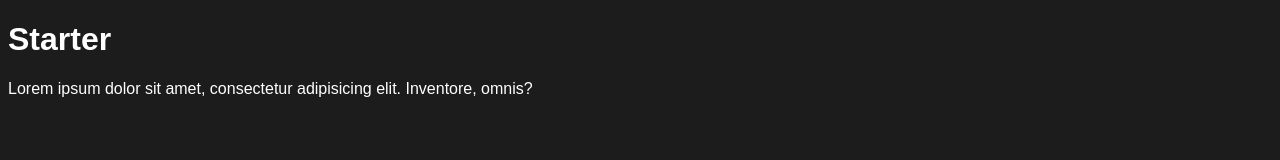
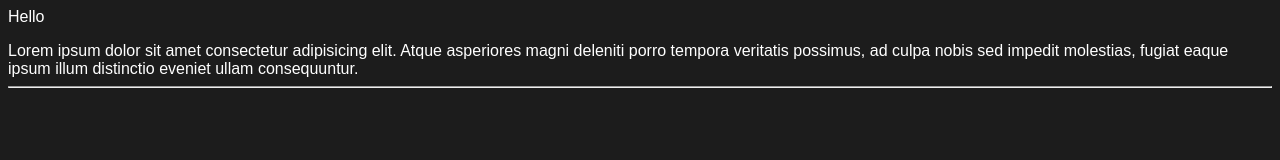
Before and after one commit to Nkaka23dev/sass, a website: page index.html in a window 1280 px wide. Drawn offline with Linux system fonts and the light colour scheme.

Commit message:
feat: global styles

```diff
--- a/app/js/script.js
+++ b/app/js/script.js
@@ -0,0 +1 @@
+console.log("Js");
--- a/app/scss/globals/_boilerplate.scss
+++ b/app/scss/globals/_boilerplate.scss
@@ -0,0 +1,13 @@
+html {
+    box-sizing: border-box;
+}
+*,
+*::before,
+*::after{
+  box-sizing: inherit;
+}
+body  {
+    font-family: Arial, Helvetica, sans-serif;
+    background-color: hsl(0, 0%, 11%);
+    color: hsl(0, 0%, 100%);
+}
--- /dev/null
+++ b/app/scss/globals/_index.scss
@@ -0,0 +1,2 @@
+@forward 'boilerplate';
+@forward 'typography'
--- /dev/null
+++ b/app/scss/globals/_typography.scss
@@ -0,0 +1,14 @@
+h1, h2, h3 {
+    font-weight: 700;
+    line-height: 1.1;
+    margin-top: 0;
+}
+p{
+    margin-top: 0;
+}
+
+a,
+a:visited,
+a:active {
+  text-decoration: none;
+}
--- a/app/scss/style.scss
+++ b/app/scss/style.scss
@@ -1,5 +1 @@
-body  {
-    font-family: Arial, Helvetica, sans-serif;
-    background-color: hsl(0, 0%, 11%);
-    color: hsl(0, 0%, 100%);
-}
+@forward 'globals'
--- a/index.html
+++ b/index.html
@@ -6,12 +6,22 @@
     <meta name="viewport" content="width=device-width, initial-scale=1.0">
     <title>Document</title>
     <link rel="stylesheet" href="/dist/style.css">
-    <script src="/app/js/script.js"></script>
+
 </head>
 
 <body>
-    <h1>Starter</h1>
-    <div>Lorem ipsum dolor sit amet, consectetur adipisicing elit. Inventore, omnis?</div>
+    <div>
+        <p>Hello</p>
+        <div>
+            Lorem ipsum dolor sit amet consectetur adipisicing elit. Atque asperiores magni deleniti
+            porro tempora veritatis possimus, ad culpa nobis sed impedit molestias, fugiat eaque
+            ipsum
+            illum distinctio eveniet ullam consequuntur.
+        </div>
+        <hr>
+
+    </div>
+    <script src="/app/js/script.js"></script>
 </body>
 
 </html>
```
Also changed, not shown: dist/style.css, 1 other file.
